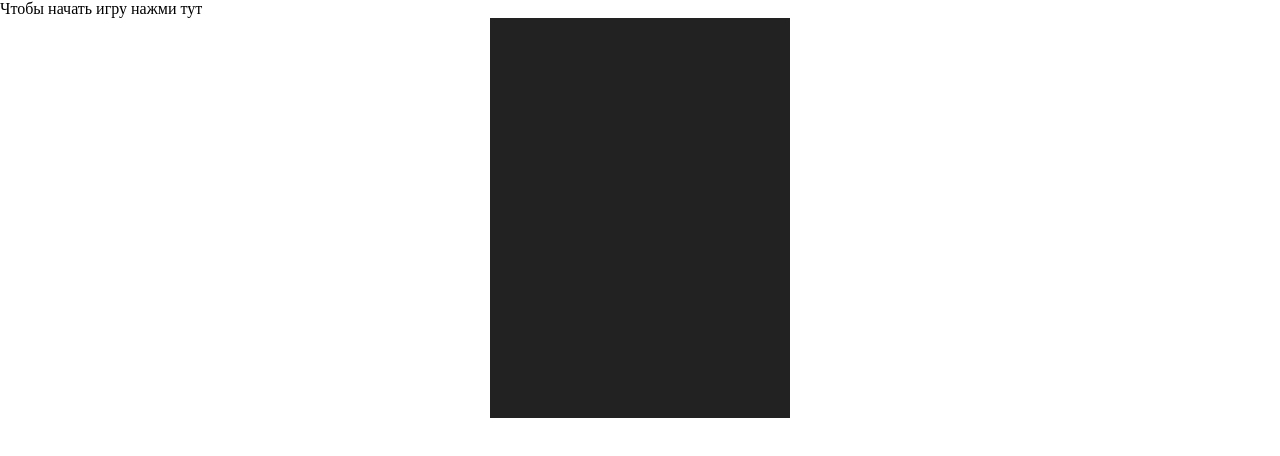
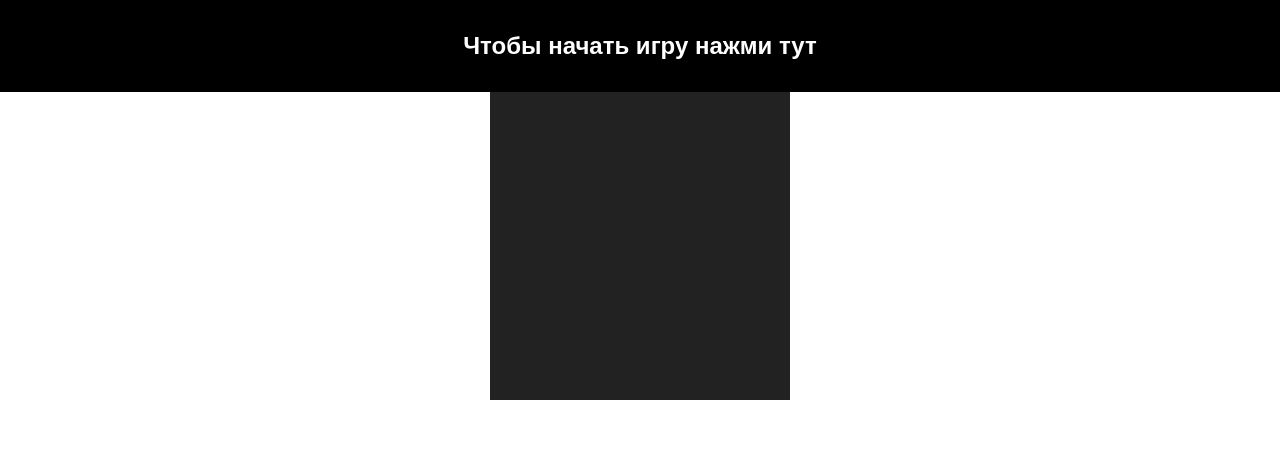
Before and after one commit to FortendPiano/NeedForJS, a plain HTML site: page index.html in a window 1280 px wide. Drawn offline with nearby package versions, Linux system fonts and the light colour scheme.

Commit message:
Третий урок

```diff
--- a/main.js
+++ b/main.js
@@ -26,6 +26,7 @@ document.addEventListener('keyup', stopRun);
 
 function startGame() {
     start.classList.add('hide');
+    gameArea.innerHTML = '';
 
     for(let i = 0; i < getQuantityElements(100) ; i++) {
         const line = document.createElement('div');
@@ -45,8 +46,12 @@ function startGame() {
         gameArea.appendChild(enemy);
     }
 
+    setting.score = 0;
     setting.start = true;
     gameArea.appendChild(car);
+    car.style.left = gameArea.offsetWidth / 2 - car.offsetWidth / 2;
+    car.style.top = 'auto';
+    car.style.bottom = '10px';
     setting.x = car.offsetLeft;
     setting.y = car.offsetTop;
     requestAnimationFrame(playGame);
@@ -54,6 +59,8 @@ function startGame() {
 
 function playGame() {
     if(setting.start) {
+        setting.score +=setting.speed;
+        score.innerHTML = "Score<br>" + setting.score;
         moveRoad();
         moveEnemy();
         if(keys.ArrowLeft && setting.x > 0) {
@@ -102,6 +109,17 @@ function moveRoad() {
 function moveEnemy() {
     let enemy = document.querySelectorAll('.enemy');
     enemy.forEach(function(item) {
+        let carRect = car.getBoundingClientRect(),
+            enemyRect = item.getBoundingClientRect();
+
+        if(carRect.top <= enemyRect.bottom &&
+        carRect.right >= enemyRect.left &&
+        carRect.left <= enemyRect.right &&
+        carRect.bottom >= enemyRect.top) {
+            setting.start = false;
+            start.classList.remove('hide');
+            score.style.top = start.offsetHeight;
+        }
         item.y += setting.speed / 2;
         item.style.top = item.y + 'px';
         if(item.y >= document.documentElement.clientHeight) {
--- a/style.css
+++ b/style.css
@@ -24,3 +24,33 @@
     background-color: #fff;
     left: 145px;
 }
+.start {
+    position: absolute;
+    left: 0;
+    top: 0;
+    width: 100%;
+    margin: 0;
+    padding: 2rem 0;
+    text-align: center;
+    z-index: 200;
+    color: #fff;
+    font-size: 1.5rem;
+    background: #000;
+    cursor: pointer;
+    font-family: sans-serif;
+    font-weight: 700;
+}
+.score {
+    position: absolute;
+    left: 0;
+    top: 0;
+    width: 100%;
+    background: #000;
+    padding: 1rem 0;
+    z-index: 200;
+    font-size: 1.5rem;
+    text-align: center;
+    color: skyblue;
+    font-family: sans-serif;
+    font-weight: 500;
+}
```
